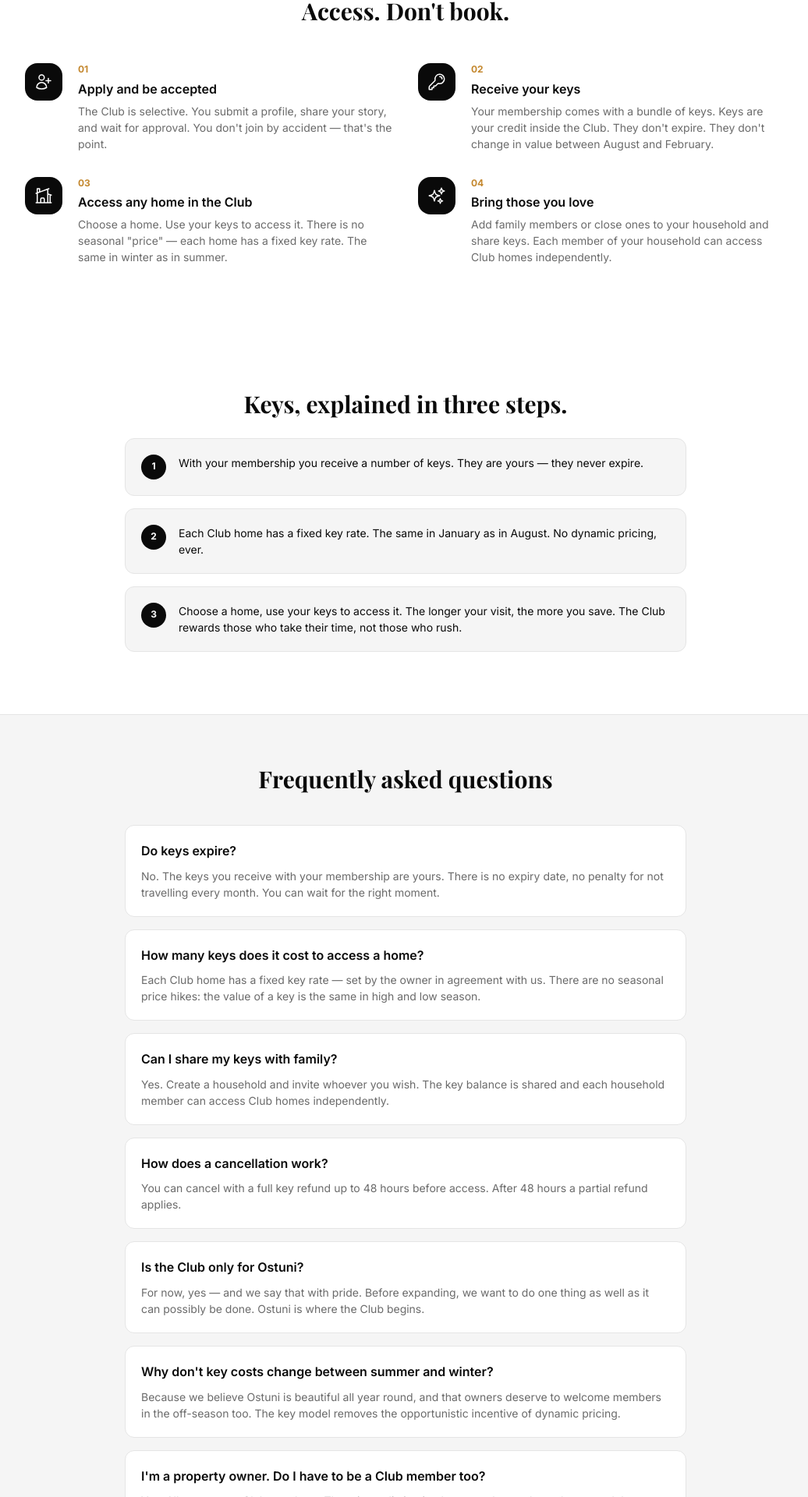
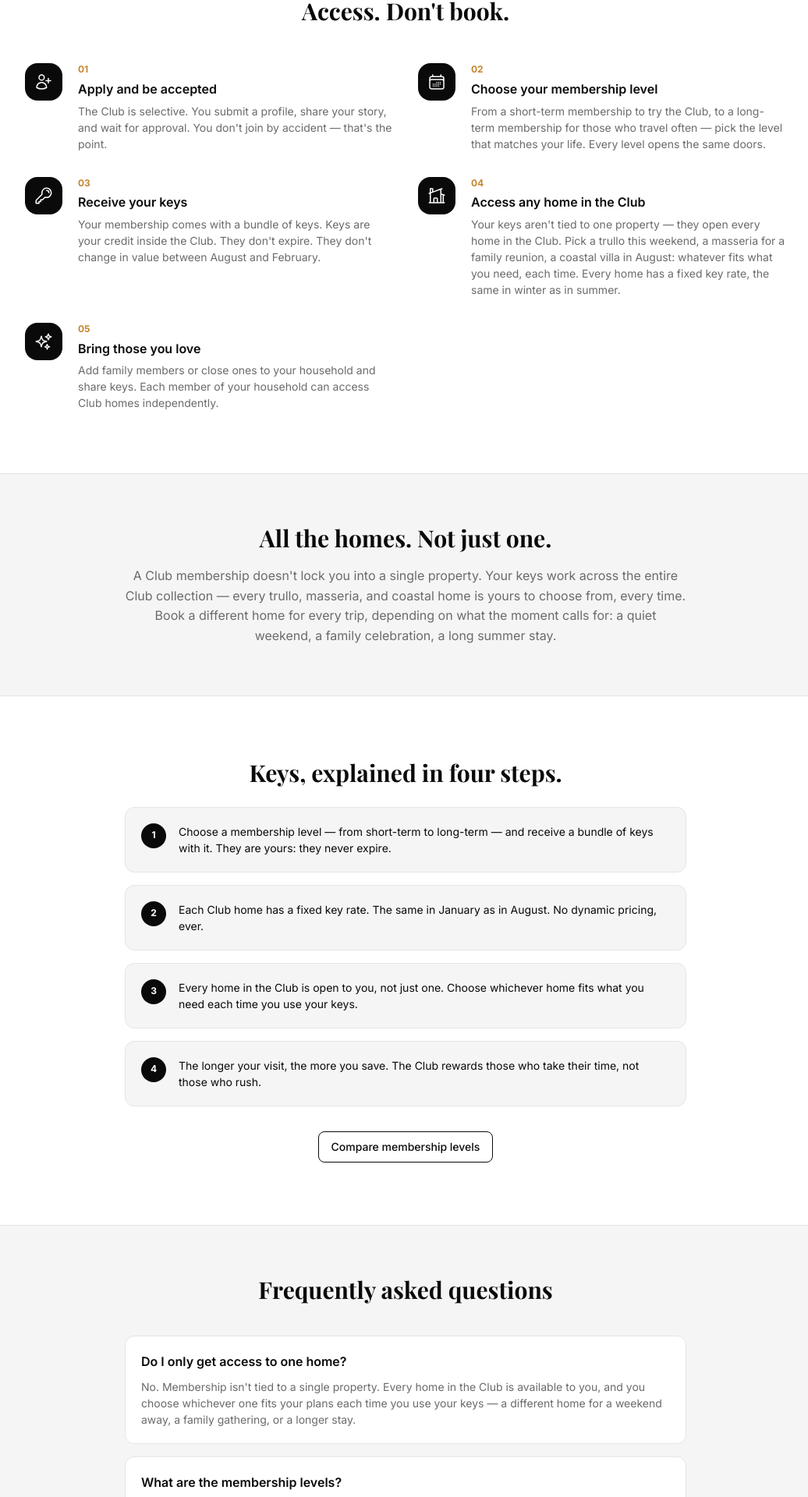
Before and after one commit to annamant/ONE-KEY-TO-EVERYWHERE, a React (Vite) app: page /how-it-works in a window 1280 px wide. Shown: the part 488-2408 px from the top of the page at 78% size, without its empty margins (120-1156 px from the left). Built offline with nearby package versions, Linux system fonts and the light colour scheme; no server answers.

Commit message:
how it works

```diff
--- a/src/pages/public/HowItWorksPage.tsx
+++ b/src/pages/public/HowItWorksPage.tsx
@@ -2,13 +2,18 @@ import { useNavigate } from 'react-router-dom'
 import { Button } from '@/components/ui/Button'
 import { PublicNav } from '@/components/layout/PublicNav'
 import { PublicFooter } from '@/components/layout/PublicFooter'
-import { KeyIcon, HomeModernIcon, UserPlusIcon, SparklesIcon } from '@heroicons/react/24/outline'
+import { KeyIcon, HomeModernIcon, UserPlusIcon, SparklesIcon, CalendarDaysIcon } from '@heroicons/react/24/outline'
 
 const MEMBER_STEPS = [
   {
     icon: <UserPlusIcon className="w-6 h-6" />,
     title: 'Apply and be accepted',
     desc: 'The Club is selective. You submit a profile, share your story, and wait for approval. You don\'t join by accident — that\'s the point.',
+  },
+  {
+    icon: <CalendarDaysIcon className="w-6 h-6" />,
+    title: 'Choose your membership level',
+    desc: 'From a short-term membership to try the Club, to a long-term membership for those who travel often — pick the level that matches your life. Every level opens the same doors.',
   },
   {
     icon: <KeyIcon className="w-6 h-6" />,
@@ -18,7 +23,7 @@ const MEMBER_STEPS = [
   {
     icon: <HomeModernIcon className="w-6 h-6" />,
     title: 'Access any home in the Club',
-    desc: 'Choose a home. Use your keys to access it. There is no seasonal "price" — each home has a fixed key rate. The same in winter as in summer.',
+    desc: 'Your keys aren\'t tied to one property — they open every home in the Club. Pick a trullo this weekend, a masseria for a family reunion, a coastal villa in August: whatever fits what you need, each time. Every home has a fixed key rate, the same in winter as in summer.',
   },
   {
     icon: <SparklesIcon className="w-6 h-6" />,
@@ -28,6 +33,14 @@ const MEMBER_STEPS = [
 ]
 
 const FAQS = [
+  {
+    q: 'Do I only get access to one home?',
+    a: 'No. Membership isn\'t tied to a single property. Every home in the Club is available to you, and you choose whichever one fits your plans each time you use your keys — a different home for a weekend away, a family gathering, or a longer stay.',
+  },
+  {
+    q: 'What are the membership levels?',
+    a: 'Membership levels range from short-term — a lighter commitment with a smaller key bundle, ideal for trying the Club — to long-term memberships built for those who travel often and want a larger bundle of keys. Every level gives you the exact same access: all Club homes, at the same fixed key rate.',
+  },
   {
     q: 'Do keys expire?',
     a: 'No. The keys you receive with your membership are yours. There is no expiry date, no penalty for not travelling every month. You can wait for the right moment.',
@@ -102,22 +115,47 @@ export function HowItWorksPage() {
         </div>
       </section>
 
+      {/* One key, every home */}
+      <section style={{ background: '#F5F5F5', borderTop: '1px solid #E5E5E5', borderBottom: '1px solid #E5E5E5' }} className="py-16">
+        <div className="max-w-3xl mx-auto px-6 text-center">
+          <h2 className="font-display text-heading-xl font-bold mb-4" style={{ color: '#0A0A0A' }}>
+            All the homes. Not just one.
+          </h2>
+          <p className="text-body-md" style={{ color: '#6B6B6B' }}>
+            A Club membership doesn't lock you into a single property. Your keys work across the entire Club collection —
+            every trullo, masseria, and coastal home is yours to choose from, every time. Book a different home for every
+            trip, depending on what the moment calls for: a quiet weekend, a family celebration, a long summer stay.
+          </p>
+        </div>
+      </section>
+
       {/* Key currency explainer */}
       <section className="max-w-3xl mx-auto px-6 py-20 text-center">
         <h2 className="font-display text-heading-xl font-bold mb-6" style={{ color: '#0A0A0A' }}>
-          Keys, explained in three steps.
+          Keys, explained in four steps.
         </h2>
         <div className="space-y-4">
           {[
-            { n: '1', text: 'With your membership you receive a number of keys. They are yours — they never expire.' },
+            { n: '1', text: 'Choose a membership level — from short-term to long-term — and receive a bundle of keys with it. They are yours: they never expire.' },
             { n: '2', text: 'Each Club home has a fixed key rate. The same in January as in August. No dynamic pricing, ever.' },
-            { n: '3', text: 'Choose a home, use your keys to access it. The longer your visit, the more you save. The Club rewards those who take their time, not those who rush.' },
+            { n: '3', text: 'Every home in the Club is open to you, not just one. Choose whichever home fits what you need each time you use your keys.' },
+            { n: '4', text: 'The longer your visit, the more you save. The Club rewards those who take their time, not those who rush.' },
           ].map(({ n, text }) => (
             <div key={n} className="flex gap-4 p-5 rounded-card text-left" style={{ background: '#F5F5F5', border: '1px solid #E5E5E5' }}>
               <span className="flex-shrink-0 w-8 h-8 rounded-full flex items-center justify-center text-caption font-bold" style={{ background: '#0A0A0A', color: '#FFFFFF' }}>{n}</span>
               <p className="text-body-sm" style={{ color: '#0A0A0A' }}>{text}</p>
             </div>
           ))}
+        </div>
+        <div className="mt-8">
+          <Button
+            variant="outline"
+            size="md"
+            onClick={() => navigate('/pricing')}
+            style={{ borderColor: '#0A0A0A', color: '#0A0A0A' }}
+          >
+            Compare membership levels
+          </Button>
         </div>
       </section>
 
```
